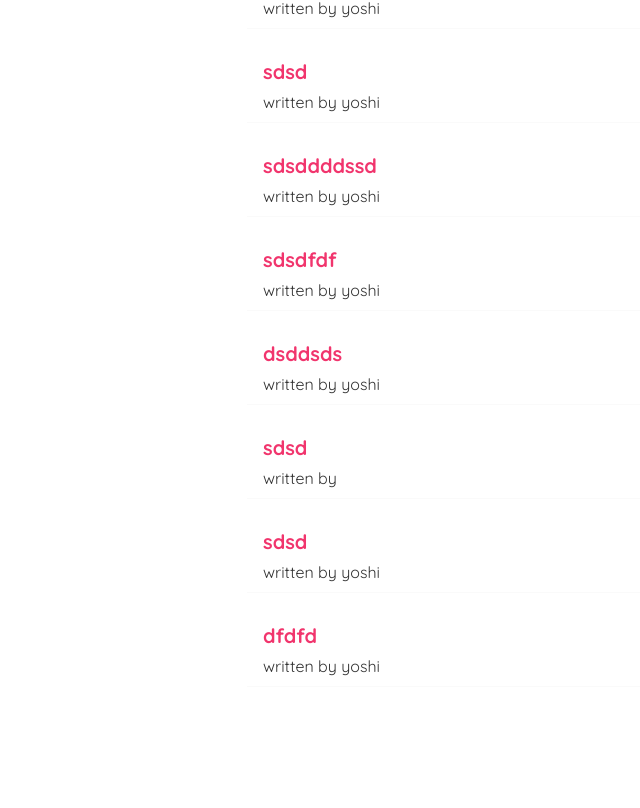
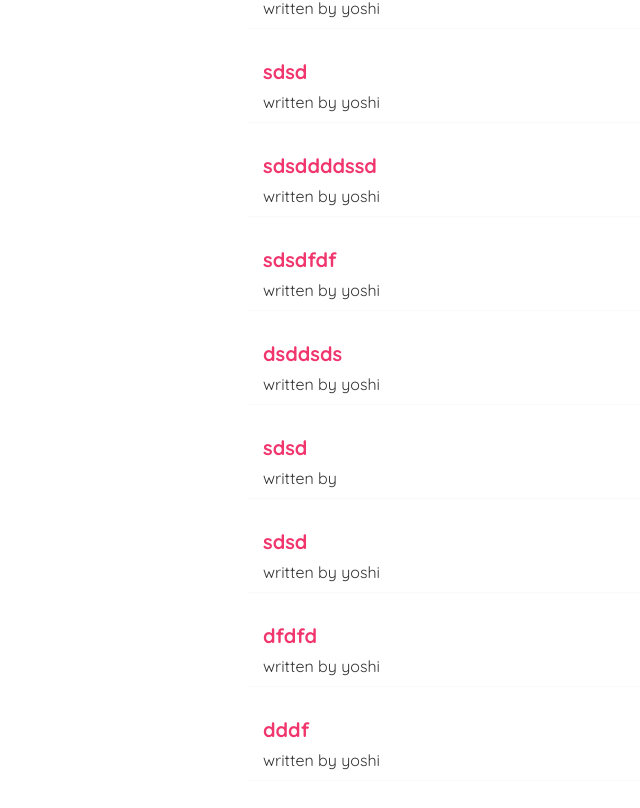
Before and after one commit to b13-niass/blog-react, a React (Create React App) app: page / in a window 1280 px wide. Shown: the part 330-1138 px from the top of the page, without its empty margins (93-733 px from the left). Before the commit the page ends 1097 px from the top, so only its background shows below. Built offline with nearby package versions, Linux system fonts and the light colour scheme; data requests are answered from the project's data file; the HTML template or start-up script is replaced by a standard one.

Commit message:
Ajout page 404

```diff
--- a/data/db.json
+++ b/data/db.json
@@ -53,6 +53,12 @@
       "title": "dfdfd",
       "body": "dfdffd",
       "author": "yoshi"
+    },
+    {
+      "id": "8eb8",
+      "title": "dddf",
+      "body": "dfdf dfdfdf",
+      "author": "yoshi"
     }
   ]
 }
--- a/src/App.js
+++ b/src/App.js
@@ -3,6 +3,7 @@ import Home from "./Home";
 import {BrowserRouter as Router, Route, Routes} from "react-router-dom";
 import Create from "./Create";
 import BlogDetails from "./BlogDetails";
+import NotFound from "./NotFound";
 
 function App() {
     // const title = "Welcome to the new blog"
@@ -18,7 +19,8 @@ function App() {
                       <Route path="/" element={<Home/>} />
                       <Route path="/create" element={<Create/>} />
                        <Route path="/blogs/:id" element={<BlogDetails/>} />
-                  </Routes>
+                      <Route path="*" element={<NotFound />} />
+              </Routes>
               </div>
           </div>
       </Router>
--- /dev/null
+++ b/src/NotFound.js
@@ -0,0 +1,14 @@
+import {Link, useNavigate} from "react-router-dom";
+
+const NotFound = () => {
+    const navigate = useNavigate();
+  return (
+      <div className="not-found">
+          <h2>Sorry</h2>
+          <p>That page cannot be found</p>
+          <Link to='/'>Go Home</Link>
+      </div>
+  )
+}
+
+export default NotFound;
```
